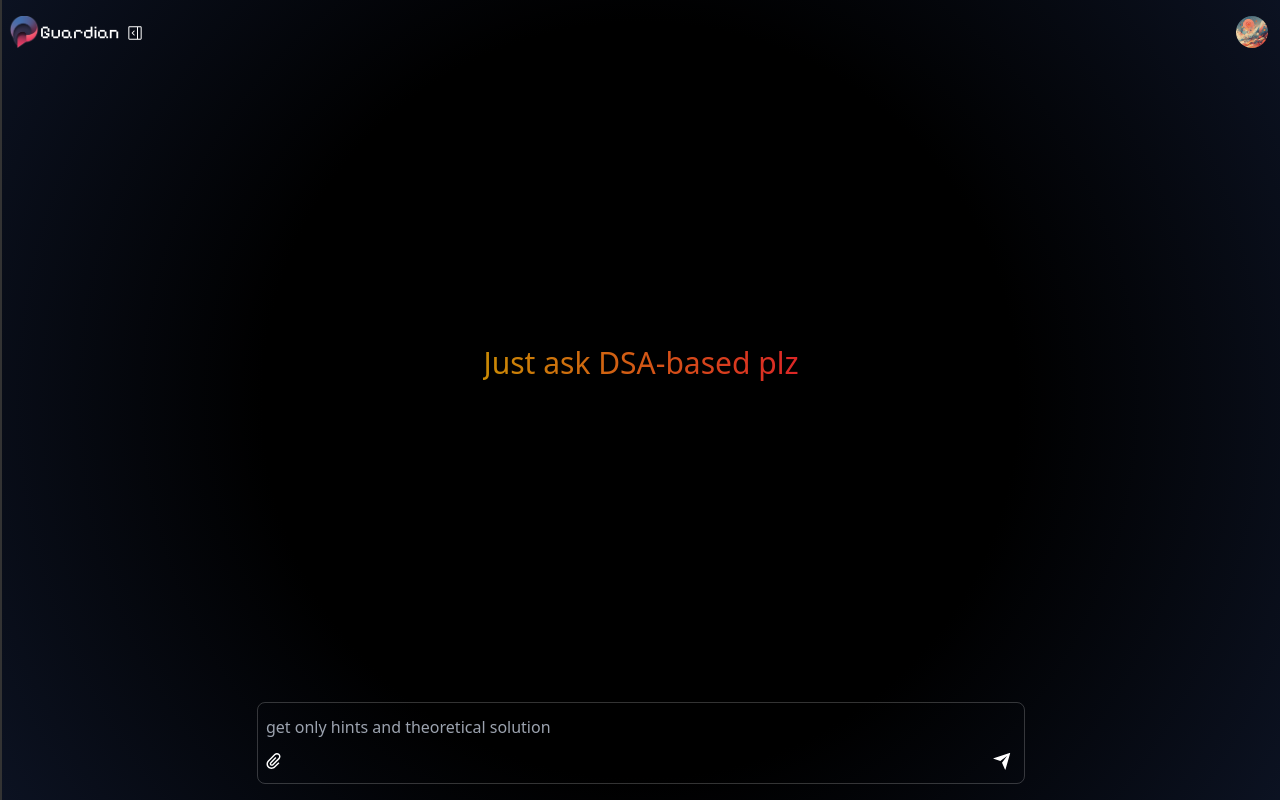
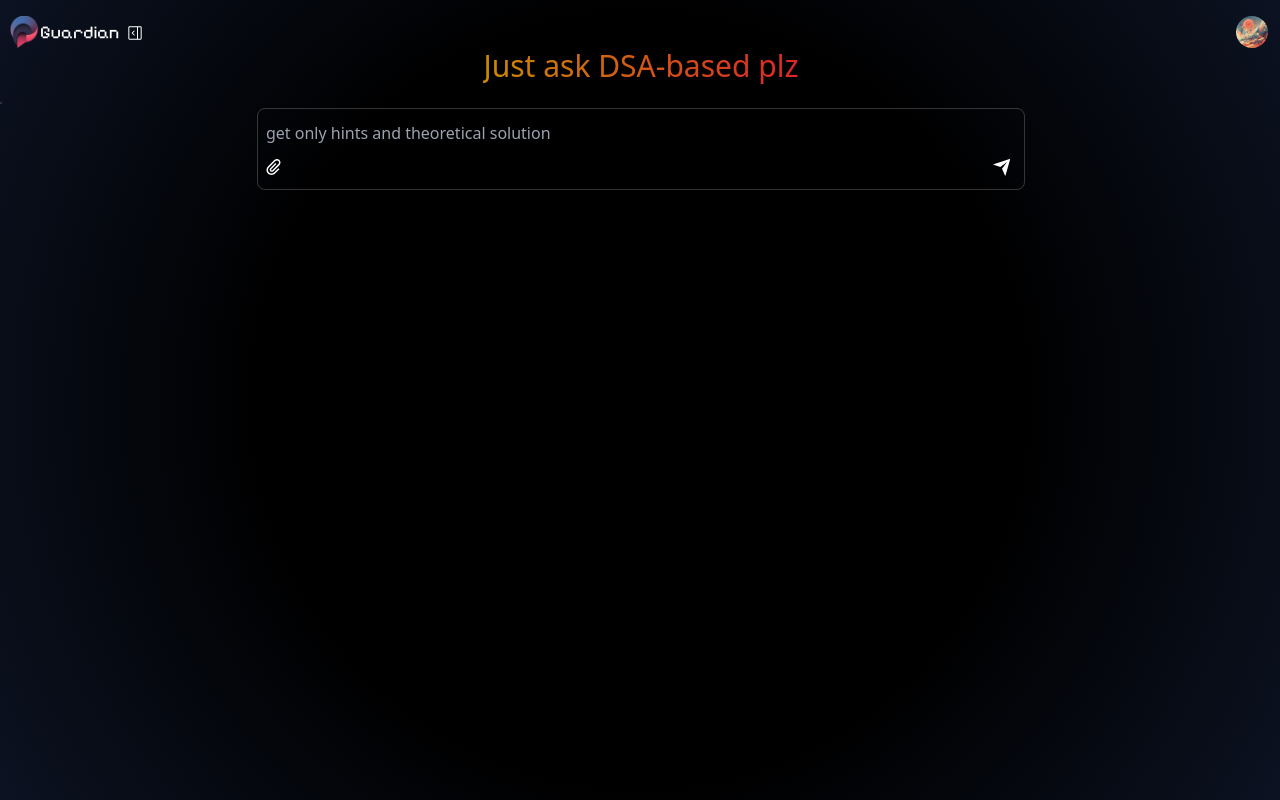
Before and after one commit to Nota0515/guardian, a React (Vite) app: page / in a window 1280 px wide. Built offline with nearby package versions, Linux system fonts and the light colour scheme; a web font is replaced by a local one.

Commit message:
small height bug fixed

```diff
--- a/src/App.jsx
+++ b/src/App.jsx
@@ -7,7 +7,7 @@ import Pricing from "./pages/Pricing"
 const App = () => {
   return (
     <>
-      <div className="w-screen h-[100svh] bg-gradient-radial from-black via-black to-blue-600/10">
+      <div className="w-screen min-h-screen bg-gradient-radial from-black via-black to-blue-600/10">
         <Routes>
           <Route path="/" element={<Home />} />
           <Route path="/pricing" element={<Pricing />} />
```
